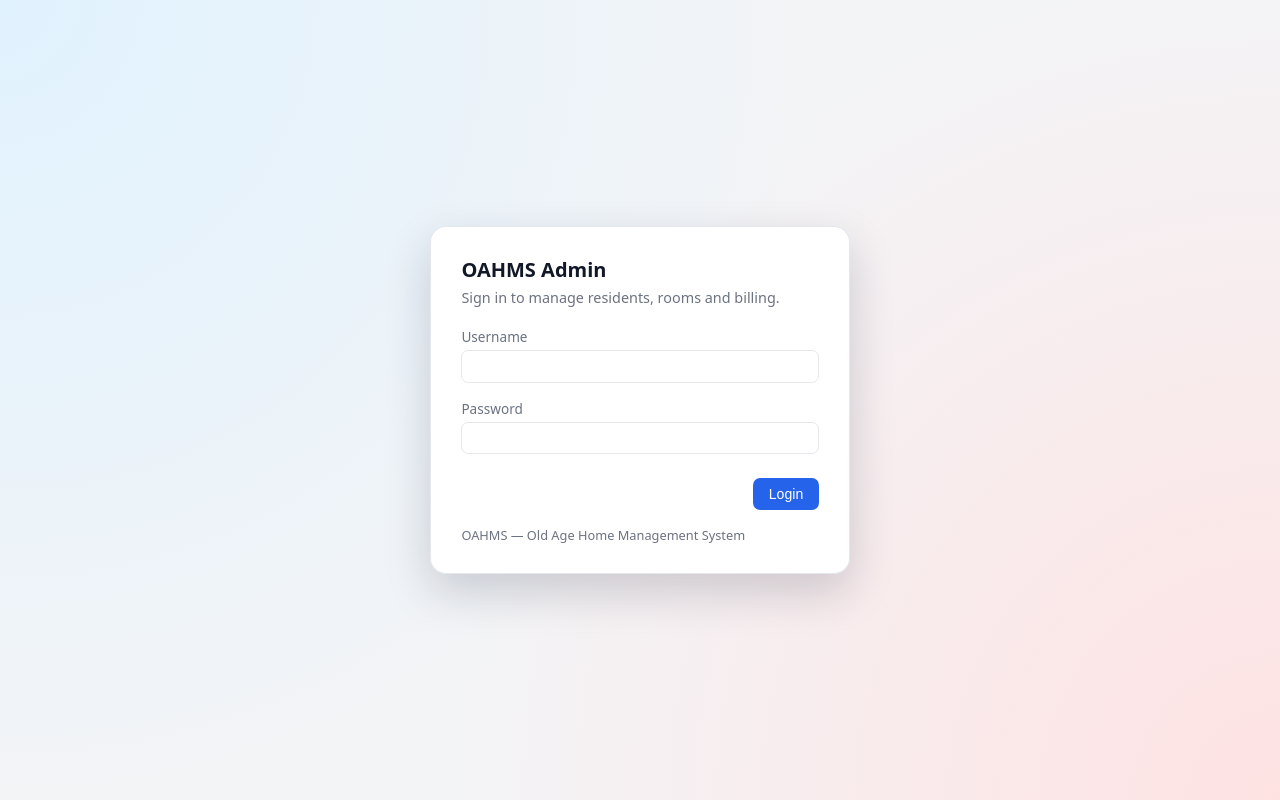
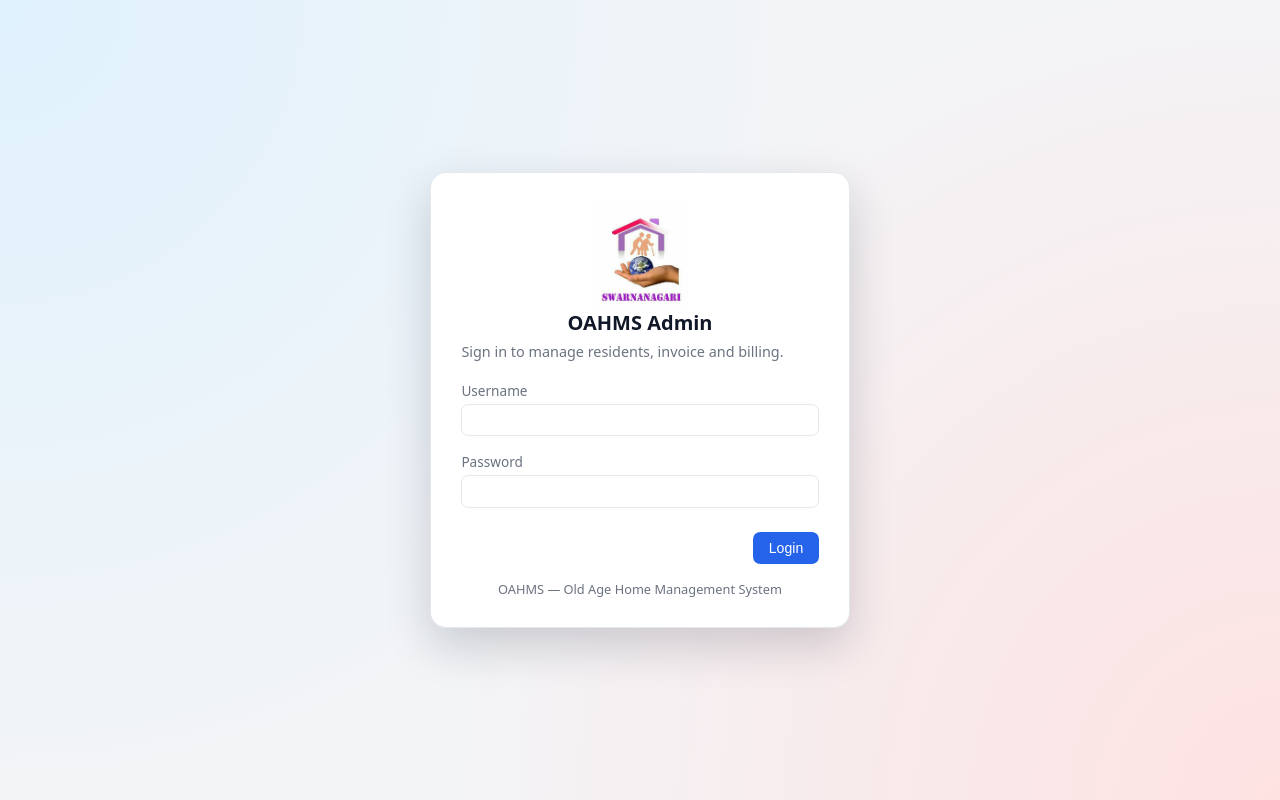
Before and after one commit to lohokane/oahms, a PHP site: page /login.php in a window 1280 px wide. Run offline with PHP 8.4, Linux system fonts and the light colour scheme.

Commit message:
Describe what you changed

```diff
--- a/assets/css/style.css
+++ b/assets/css/style.css
@@ -375,6 +375,9 @@ a {
 }
 
 .login-title {
+    display: flex;
+    flex-direction: column;
+    align-items: center;
     margin: 0 0 0.35rem;
     font-size: 1.25rem;
 }
@@ -389,6 +392,7 @@ a {
     margin-top: 1rem;
     font-size: 0.8rem;
     color: var(--text-muted);
+    text-align: center;
 }
 
 @media (max-width: 800px) {
--- a/public/login.php
+++ b/public/login.php
@@ -27,8 +27,8 @@ if ($_SERVER['REQUEST_METHOD'] === 'POST') {
 </head>
 <body class="login-page">
 <div class="login-card">
-    <h1 class="login-title">OAHMS Admin</h1>
-    <p class="login-subtitle">Sign in to manage residents, rooms and billing.</p>
+    <h1 class="login-title"><img src="../assets/images/logo.jpg" class="logo_sidebar" alt="Logo" loading="eager" fetchpriority="high" style="border-radius: 10px; width: 100px;">OAHMS Admin</h1>
+    <p class="login-subtitle">Sign in to manage residents, invoice and billing.</p>
 
     <?php if ($error): ?>
         <div class="alert alert-error" data-flash><?= h($error) ?></div>
```
